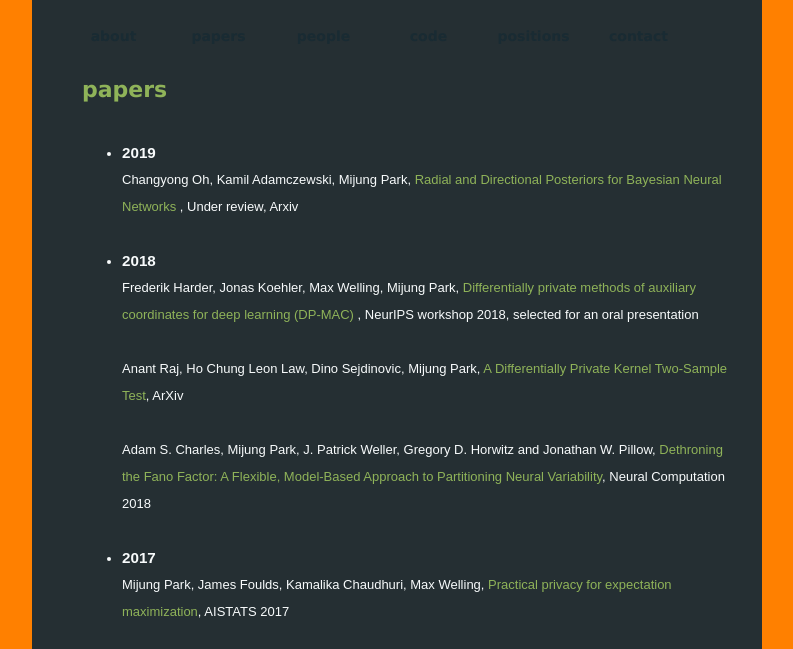
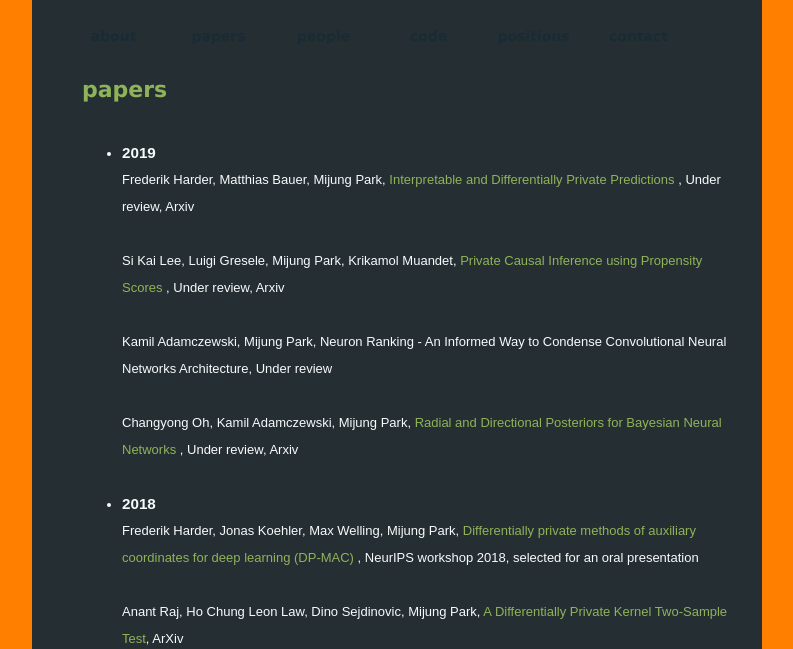
Before and after one commit to privacy-preserving-machine-learning/privacy-preserving-machine-learning.github.io, a plain HTML site: page papers.html in a window 1280 px wide. Shown: the part 89-738 px from the top of the page, without its empty margins (243-1036 px from the left). Drawn offline with Linux system fonts and the light colour scheme.

Commit message:
updated publications

```diff
--- a/papers.html
+++ b/papers.html
@@ -55,6 +55,18 @@
     <ul>
 
     <li><h3>2019</h3></li>
+
+    <p>Frederik Harder,  Matthias Bauer, Mijung Park, <a href="https://arxiv.org/abs/1906.02004", style="text-decoration:none", color="#FFFFFF">Interpretable and Differentially Private Predictions </a>, Under review, Arxiv<br></p>
+    <br>
+
+    <p>Si Kai Lee, Luigi Gresele, Mijung Park, Krikamol Muandet, <a href="https://arxiv.org/abs/1905.12592", style="text-decoration:none", color="#FFFFFF">Private Causal Inference using Propensity Scores </a>, Under review, Arxiv<br></p>
+    <br>
+
+
+    <p>Kamil Adamczewski, Mijung Park, Neuron Ranking - An Informed Way to Condense Convolutional Neural Networks Architecture, Under review <br></p>
+    <br>
+
+
     <p>Changyong Oh,  Kamil Adamczewski, Mijung Park, <a href="https://arxiv.org/abs/1902.02603", style="text-decoration:none", color="#FFFFFF">Radial and Directional Posteriors for Bayesian Neural Networks </a>, Under review, Arxiv<br></p>
         <br>
 
```
